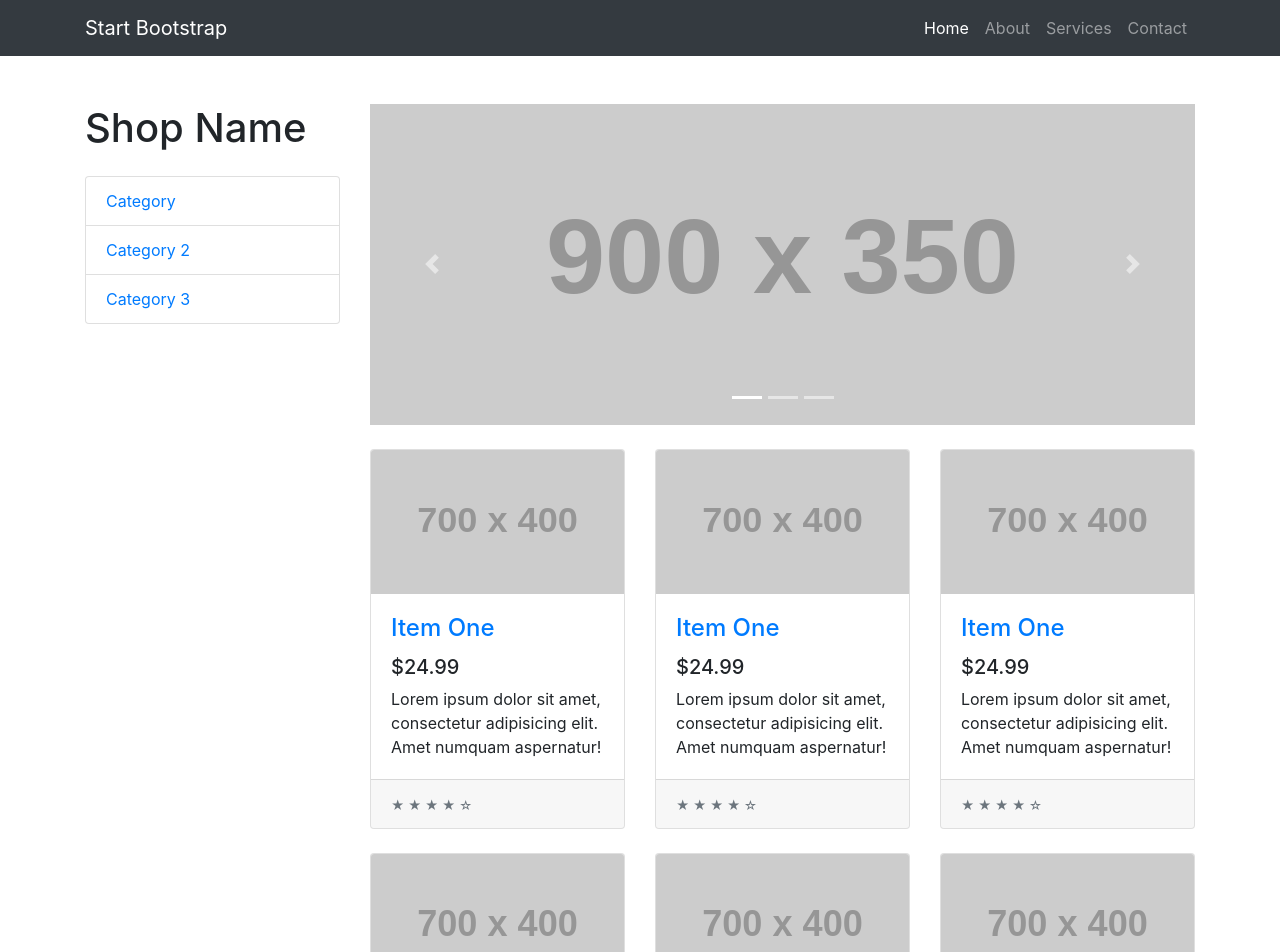
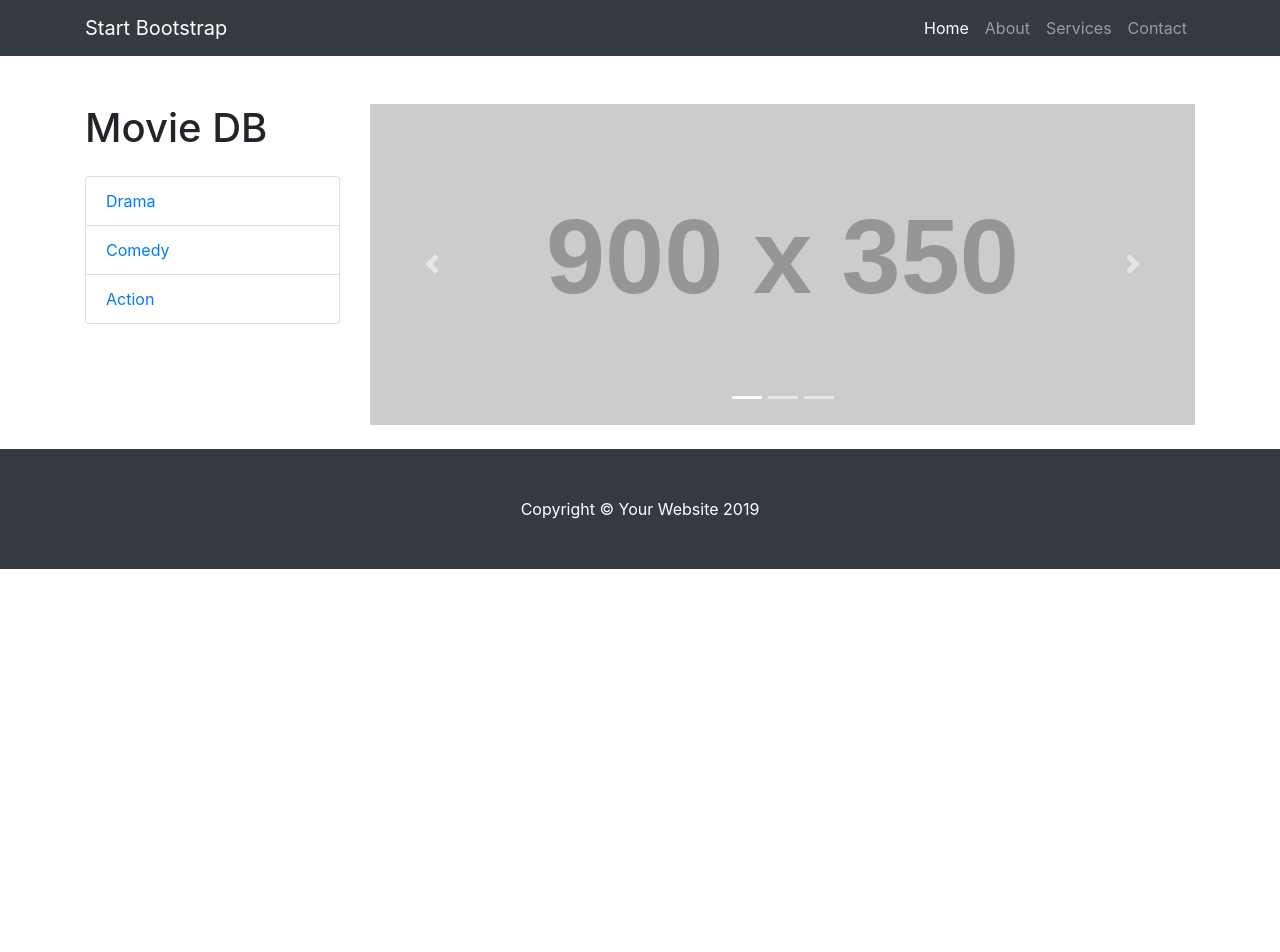
Before and after one commit to devDzign/react-next, a Next.js app: page / in a window 1280 px wide. Shown: the top 952 px of the page. After the commit the page ends 800 px from the top, so only its background shows below. Built offline with nearby package versions, Linux system fonts and the light colour scheme.

Commit message:
promise and useState

```diff
--- /dev/null
+++ b/actions/index.js
@@ -0,0 +1,55 @@
+const MOVIE_DATA = [
+    {
+        id: '1',
+        name: 'The Shawshank Redemption',
+        releaseYear: 1994,
+        description: 'Two imprisoned men bond over a number of years, finding solace and eventual redemption through acts of common decency.',
+        rating: 4.8,
+        genre: 'drama',
+        image: 'https://m.media-amazon.com/images/M/MV5BNjQ2NDA3MDcxMF5BMl5BanBnXkFtZTgwMjE5NTU0NzE@._V1_CR0,60,640,360_AL_UX477_CR0,0,477,268_AL_.jpg'
+    },
+    {
+        id: '2',
+        name: 'The Dark Knight',
+        releaseYear: 2008,
+        description: 'When the menace known as The Joker emerges from his mysterious past, he wreaks havoc and chaos on the people of Gotham. The Dark Knight must accept one of the greatest psychological and physical tests of his ability to fight injustice.',
+        rating: 4.7,
+        genre: 'action, crime, drama',
+        image: 'https://img.cinemablend.com/filter:scale/quill/c/3/8/0/f/4/c380f4f12cfeec19f0c40c6f57db188f2f98cca8.jpg?mw=600'
+    },
+    {
+        id: '3',
+        name: 'Lord of the Rings',
+        releaseYear: 2004,
+        description: 'A meek Hobbit from the Shire and eight companions set out on a journey to destroy the powerful One Ring and save Middle-earth from the Dark Lord Sauron.',
+        rating: 4.9,
+        genre: 'adventure, drama, fantasy',
+        image: 'https://img.cinemablend.com/filter:scale/quill/0/f/5/2/a/6/0f52a6843a25c1a5c1f9a0c00548cad9e1d912e2.jpg?mw=600'
+    }
+];
+
+
+
+const CATEGORIES_DATA = [
+    {
+        id: 1,
+        name: 'Drama'
+    },
+
+    {
+        id: 2,
+        name: 'Comedy'
+    },
+    {
+        id: 3,
+        name: 'Action'
+    },
+]
+
+export const getMovies = async () => {
+    return await MOVIE_DATA;
+}
+
+export const getCategories = async () => {
+    return await CATEGORIES_DATA;
+}
--- a/components/card.js
+++ /dev/null
@@ -1,23 +0,0 @@
-import React from 'react';
-
-const Card = () => {
-    return (
-        <>
-                <div className="card h-100">
-                    <a href="#"><img className="card-img-top" src="http://placehold.it/700x400" alt="" /></a>
-                    <div className="card-body">
-                        <h4 className="card-title">
-                            <a href="#">Item One</a>
-                        </h4>
-                        <h5>$24.99</h5>
-                        <p className="card-text">Lorem ipsum dolor sit amet, consectetur adipisicing elit. Amet numquam aspernatur!</p>
-                    </div>
-                    <div className="card-footer">
-                        <small className="text-muted">&#9733; &#9733; &#9733; &#9733; &#9734;</small>
-                    </div>
-                </div>
-        </>
-    );
-};
-
-export default Card;
--- a/components/movieList.js
+++ b/components/movieList.js
@@ -1,33 +1,45 @@
 import React, {Component} from 'react';
-import Card from "./card";
 
 class MovieList extends Component {
+
+    shorten = (text, start = 0, length = 100) => {
+        if (text && length <= text.length) {
+            return text.substr(start, length) + '...'
+        }
+
+        return text
+    }
+
+    renderMovies(movies) {
+        return movies.map(movie =>
+            (
+                <div className="col-lg-4 col-md-6 mb-4" key={movie.id}>
+                    <div className="card h-100">
+                        <a href="#"><img className="card-img-top" src={movie.image} alt=""/></a>
+                        <div className="card-body">
+                            <h4 className="card-title">
+                                <a href="#">{movie.name}</a>
+                            </h4>
+                            <p className="card-text">{this.shorten(movie.description)}</p>
+                        </div>
+                        <div className="card-footer">
+                            <small className="text-muted">{movie.rating}</small>
+                        </div>
+                    </div>
+                </div>
+            )
+        )
+    }
+
     render() {
+        const {movies} = this.props
         return (
             <div className="row">
-                <div className="col-lg-4 col-md-6 mb-4">
-                    <Card/>
-                </div>
-                <div className="col-lg-4 col-md-6 mb-4">
-                    <Card/>
-                </div>
-                <div className="col-lg-4 col-md-6 mb-4">
-                    <Card/>
-                </div>
-                <div className="col-lg-4 col-md-6 mb-4">
-                    <Card/>
-                </div>
-                <div className="col-lg-4 col-md-6 mb-4">
-                    <Card/>
-                </div>
-                <div className="col-lg-4 col-md-6 mb-4">
-                    <Card/>
-                </div>
+                {this.renderMovies(movies)}
             </div>
         );
     }
 }
 
 
-
 export default MovieList;
--- a/components/sideMenu.js
+++ b/components/sideMenu.js
@@ -1,13 +1,17 @@
 import React from 'react';
 
-const SideMenu = () => {
+const SideMenu = ({nameApp, categories}) => {
+
+    const renderCategories =  (categories) => {
+        return categories.map(category => {
+            return   <a href="#" className="list-group-item" key={category.id}> { category.name} </a>
+        })
+    }
     return (
         <>
-            <h1 className="my-4">Shop Name</h1>
+            <h1 className="my-4">{nameApp}</h1>
             <div className="list-group">
-                <a href="#" className="list-group-item">Category </a>
-                <a href="#" className="list-group-item">Category 2</a>
-                <a href="#" className="list-group-item">Category 3</a>
+                {renderCategories(categories)}
             </div>
         </>
     );
--- a/pages/index.js
+++ b/pages/index.js
@@ -1,6 +1,4 @@
-import React from 'react'
-
-
+import React, { useState } from 'react'
 import Head from 'next/head'
 
 import Navbar from "../components/navbar";
@@ -9,8 +7,18 @@ import Carousel from "../components/carousel";
 import Footer from "../components/footer";
 import MovieList from "../components/movieList";
 
+import {getMovies, getCategories} from '../actions'
 
-const Home = () => (
+const Home = () => {
+    const [ movies, setMovies ] = useState([]);
+    const [ categories, setCategories ] = useState([]);
+
+    getCategories().then((categories) => {
+        setCategories(categories)
+    })
+
+
+    return (
         <>
             <Head>
                 <title>Home</title>
@@ -34,16 +42,14 @@ const Home = () => (
                 <div className="container">
 
                     <div className="row">
-
                         <div className="col-lg-3">
-                        <SideMenu/>
+                            <SideMenu nameApp={"Movie DB"} categories={categories}/>
                         </div>
 
                         <div className="col-lg-9">
                             <Carousel/>
-                        <MovieList/>
+                            <MovieList movies={movies}/>
                         </div>
-
                     </div>
 
                 </div>
@@ -51,6 +57,7 @@ const Home = () => (
 
 
             <Footer/>
+
             <style jsx>{`
 .home-page {
 padding-top: 80px
@@ -59,5 +66,7 @@ const Home = () => (
             </style>
         </>
     )
+}
+
 
 export default Home
```
Lines whose indentation alone changed are shown as unchanged.
